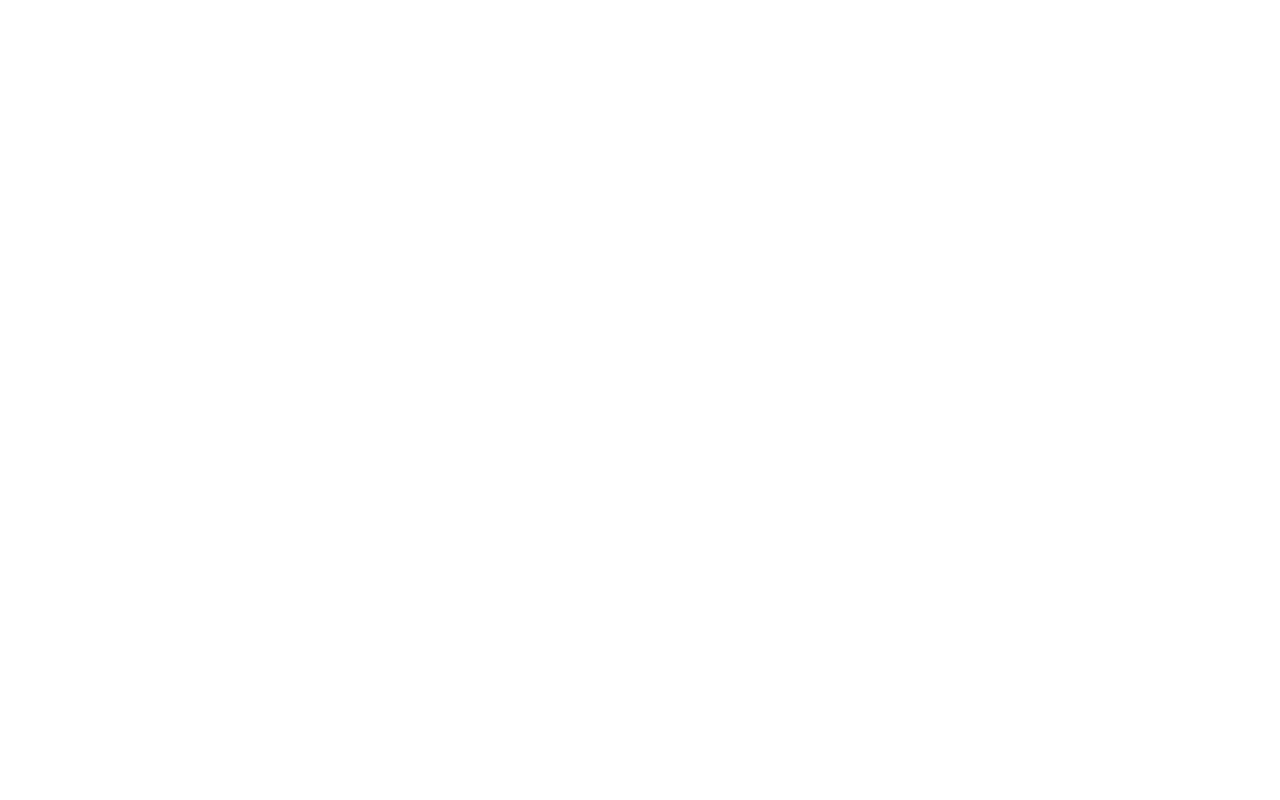
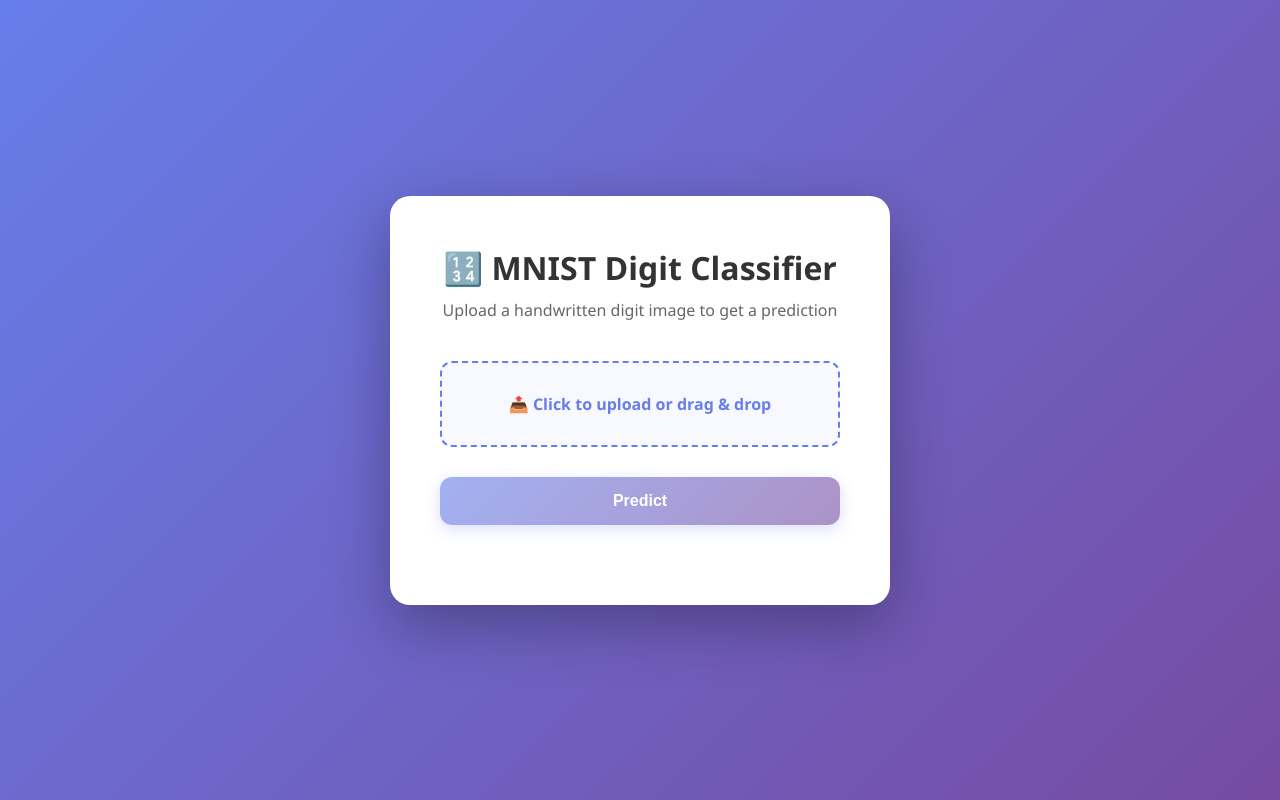
Before and after one commit to geniusaveed/Image-Classification, a plain HTML site: page public_html/mnist-demo/index.html in a window 1280 px wide. Drawn offline with Linux system fonts and the light colour scheme; the site is published under a folder, as on GitHub Pages, so addresses that start at the root find nothing.

Commit message:
Fix asset paths in MNIST demo - use relative paths instead of absolute

```diff
--- a/public_html/mnist-demo/index.html
+++ b/public_html/mnist-demo/index.html
@@ -1 +1 @@
-<!doctype html><html lang="en"><head><meta charset="utf-8"/><link rel="icon" href="/favicon.ico"/><meta name="viewport" content="width=device-width,initial-scale=1"/><meta name="theme-color" content="#000000"/><meta name="description" content="Web site created using create-react-app"/><link rel="apple-touch-icon" href="/logo192.png"/><link rel="manifest" href="/manifest.json"/><title>React App</title><script defer="defer" src="/static/js/main.5ac26aee.js"></script><link href="/static/css/main.0efb1931.css" rel="stylesheet"></head><body><noscript>You need to enable JavaScript to run this app.</noscript><div id="root"></div></body></html>
+<!doctype html><html lang="en"><head><meta charset="utf-8"/><link rel="icon" href="./favicon.ico"/><meta name="viewport" content="width=device-width,initial-scale=1"/><meta name="theme-color" content="#000000"/><meta name="description" content="Web site created using create-react-app"/><link rel="apple-touch-icon" href="./logo192.png"/><link rel="manifest" href="./manifest.json"/><title>MNIST Digit Classifier</title><script defer="defer" src="./static/js/main.5ac26aee.js"></script><link href="./static/css/main.0efb1931.css" rel="stylesheet"></head><body><noscript>You need to enable JavaScript to run this app.</noscript><div id="root"></div></body></html>
```
